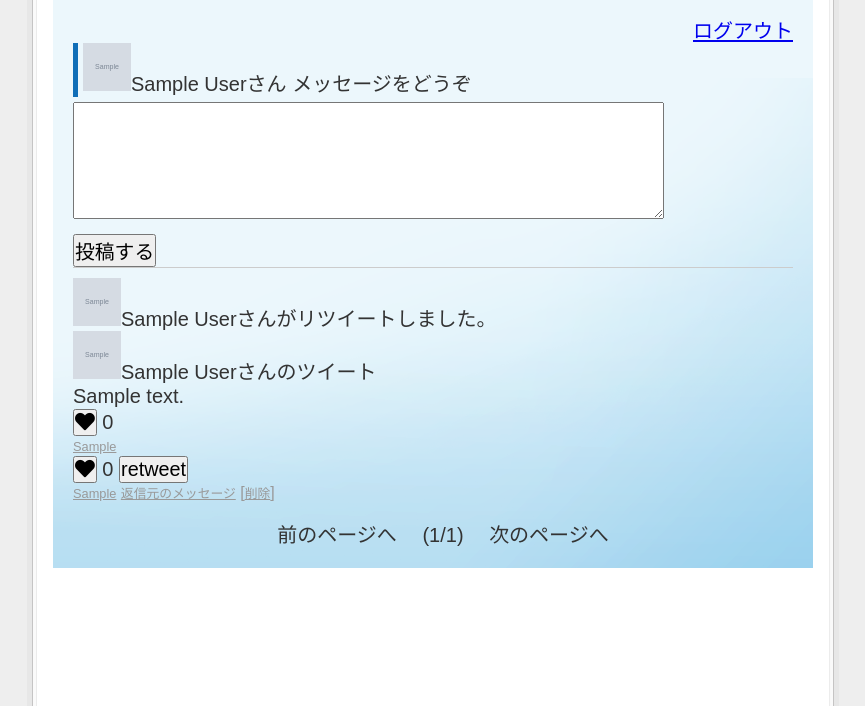
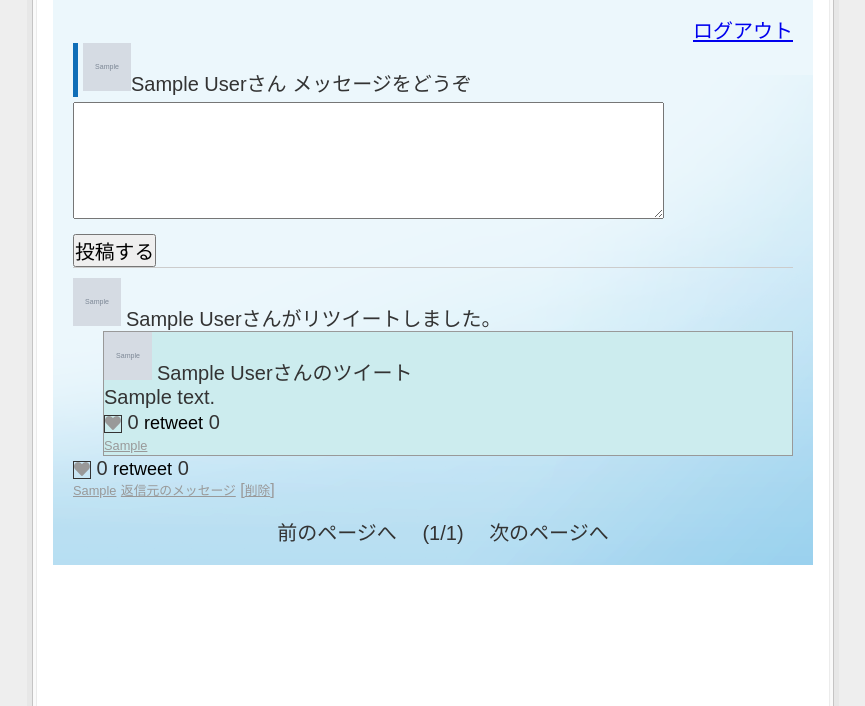
Before and after one commit to ytaka0407/php_takashima, a PHP site: page /?page=1 in a window 1280 px wide. Shown: the part 94-800 px from the top of the page, without its empty margins (207-1072 px from the left). Run offline with PHP 8.4, Linux system fonts and the light colour scheme; the visitor is signed in with stand-in values (Sample User, id 1); tables that the repository leaves empty or names only in its code hold one stand-in row (values such as "Sample post"); grey boxes marked "Sample" are stand-in pictures; data that the repository does not hold is empty; some libraries are stand-ins or nearby versions.

Commit message:
リツイートされた回数の集計SQLを追加・回数表示を実装

```diff
--- a/post/index.php
+++ b/post/index.php
@@ -84,11 +84,11 @@ if ($_POST['like'] == 'change') {
   }
 }
 
-//リツイート情報も合わせて取得
+//リツイート元情報も含めて取得
 //p1・m1は投稿情報
 //p2・m2はリツイート元の投稿及び投稿者の情報
 $posts = $db->prepare(
-  'SELECT p1.id,p1.message,p1.member_id,p1.reply_post_id,p1.retweet_post_id,p1.retweeted_count,p1.created,
+  'SELECT p1.id,p1.message,p1.member_id,p1.reply_post_id,p1.retweet_post_id,p1.created,
   m1.name,m1.picture,
   p2.id as ori_id,p2.member_id as ori_member_id,p2.created as ori_created,
   m2.name as ori_name,m2.picture as ori_picture
@@ -96,12 +96,21 @@ FROM posts as p1
   LEFT JOIN members as m1 ON p1.member_id=m1.id
   LEFT JOIN posts as p2 ON p1.retweet_post_id=p2.id
   LEFT JOIN members as m2 ON p2.member_id=m2.id
-ORDER BY p1.created DESC LIMIT ?,5'
+  ORDER BY p1.created DESC LIMIT ?,5;'
 );
 $posts->bindParam(1, $start, PDO::PARAM_INT);
 $posts->execute();
+$posts=$posts->fetchall();
 
-//いいねカウント
+//表示する投稿のIDを取得（いいね・リツイートカウント時にデータを切り取るため）
+$getpost=array_column($posts,'id');
+
+//
+$getoripost=array_column($posts,'retweet_post_id');
+
+//表示する投稿のリツイート元投稿のIDを取得(元の投稿のカウントデータを切り取るため)
+
+//いいね回数カウント
 $likecounts = $db->query('SELECT message_id, COUNT(*) as count FROM likeactions WHERE switch=TRUE GROUP BY message_id');
 $likecounts = $likecounts->fetchall(PDO::FETCH_ASSOC | PDO::FETCH_GROUP);
 
@@ -110,6 +119,19 @@ $likes = $db->prepare('SELECT message_id FROM likeactions WHERE member_id=? AND
 $likes->bindParam(1, $member['id'], PDO::PARAM_INT);
 $likes->execute();
 $like = $likes->fetchall(PDO::FETCH_ASSOC | PDO::FETCH_GROUP);
+
+
+//リツイート回数集計取得
+$countquery=$db->prepare('SELECT p1.id,COUNT(p2.retweet_post_id=p1.id) as retweetcount,p1.retweet_post_id,COUNT(p3.retweet_post_id=p1.retweet_post_id) as oritweetcount
+FROM posts as p1
+LEFT JOIN posts as p2 ON p1.id=p2.retweet_post_id
+LEFT JOIN posts as p3 ON p1.retweet_post_id=p3.retweet_post_id
+WHERE p1.id BETWEEN ? AND ?
+GROUP BY p1.id;');
+$countquery->bindparam(1,$getpost[4], PDO::PARAM_INT);
+$countquery->bindParam(2,$getpost[0], PDO::PARAM_INT);
+$countquery->execute();
+$retweetcount=$countquery->fetchall(PDO::FETCH_ASSOC | PDO::FETCH_GROUP);
 
 ?>
 
@@ -122,6 +144,7 @@ $like = $likes->fetchall(PDO::FETCH_ASSOC | PDO::FETCH_GROUP);
   <meta http-equiv="X-UA-Compatible" content="ie=edge">
   <title>ひとこと掲示板</title>
   <link rel="stylesheet" href="style.css" />
+  <link rel="stylesheet" href="styleadd.css" />
   <link href="https://use.fontawesome.com/releases/v5.6.1/css/all.css" rel="stylesheet">
 </head>
 
@@ -132,7 +155,7 @@ $like = $likes->fetchall(PDO::FETCH_ASSOC | PDO::FETCH_GROUP);
     </div>
     <div id="content">
       <div style="text-align:right"><a href="logout.php">ログアウト</a></div>
-      <form action="" method="post">
+      <form class="postform" action="" method="post">
         <dl>
           <dt><img src="member_picture/<?php echo h($member['picture']); ?>" height="48" width="48"><?php echo h($member['name']); ?>さん メッセージをどうぞ</dt>
           <dd><textarea name="message" cols="50" rows="5"><?php echo h($reply_message); ?></textarea>
@@ -164,6 +187,14 @@ $like = $likes->fetchall(PDO::FETCH_ASSOC | PDO::FETCH_GROUP);
                   </form>
                   <?php $likecount = isset($likecounts[$post['retweet_post_id']][0]['count']) ? ($likecounts[$post['retweet_post_id']][0]['count']) : 0;
                   echo ($likecount); ?>
+                  <!--リツイートボタン-->
+              <form  class="retweet" action="" method="post">
+                <input type="hidden" name="rt_post_id" value="<?php echo h($post['retweet_post_id']); ?>">
+                <input type="hidden" name="message" value="<?php echo h($post['message']) ?>">
+                <input class="retweet_button" type="submit" value="retweet">
+              </form>
+              <!--元のツイートのリツイート回数表示-->
+              <?php echo(h($retweetcount[$post['id']][0]['oritweetcount']??0));?>
                 </div>
                 <p class="day"><a href="view.php?id=<?php echo h($post['retweet_post_id']); ?>"><?php echo h($post['ori_created']); ?></a></p>
               </div>
@@ -177,7 +208,7 @@ $like = $likes->fetchall(PDO::FETCH_ASSOC | PDO::FETCH_GROUP);
               <?php endif; ?>
               <!--いいねボタン部分-->
               <!--いいねボタン-->
-              <form style="display:inline" class="likeform" action="" method="post">
+              <form class="likeform" action="" method="post">
                 <button class="heart" type="submit" name="like" value="change" style="outline:none">
                   <i class="fas fa-heart icon-font" <?php if (isset($like[$post['id']])) : ?>style="color:#f1071a" <?php endif; ?>></i>
                 </button>
@@ -188,11 +219,13 @@ $like = $likes->fetchall(PDO::FETCH_ASSOC | PDO::FETCH_GROUP);
               echo ($likecount);
               ?>
               <!--リツイート-->
-              <form style="display:inline" class="retweet" action="" method="post">
+              <form class="retweet" action="" method="post">
                 <input type="hidden" name="rt_post_id" value="<?php echo h($post['id']); ?>">
                 <input type="hidden" name="message" value="<?php echo h($post['message']) ?>">
-                <input type="submit" value="retweet">
+                <input class="retweet_button" type="submit" value="retweet">
               </form>
+              <!--リツイート回数表示-->
+              <?php echo(h($retweetcount[$post['id']][0]['retweetcount']??0));?>
               </p>
               <p class="day"><a href="view.php?id=<?php echo h($post['id']); ?>"><?php echo h($post['created']); ?></a>
                 <?php if ($post['reply_post_id'] > 0) : ?>
```
Lines whose indentation alone changed are shown as unchanged.
